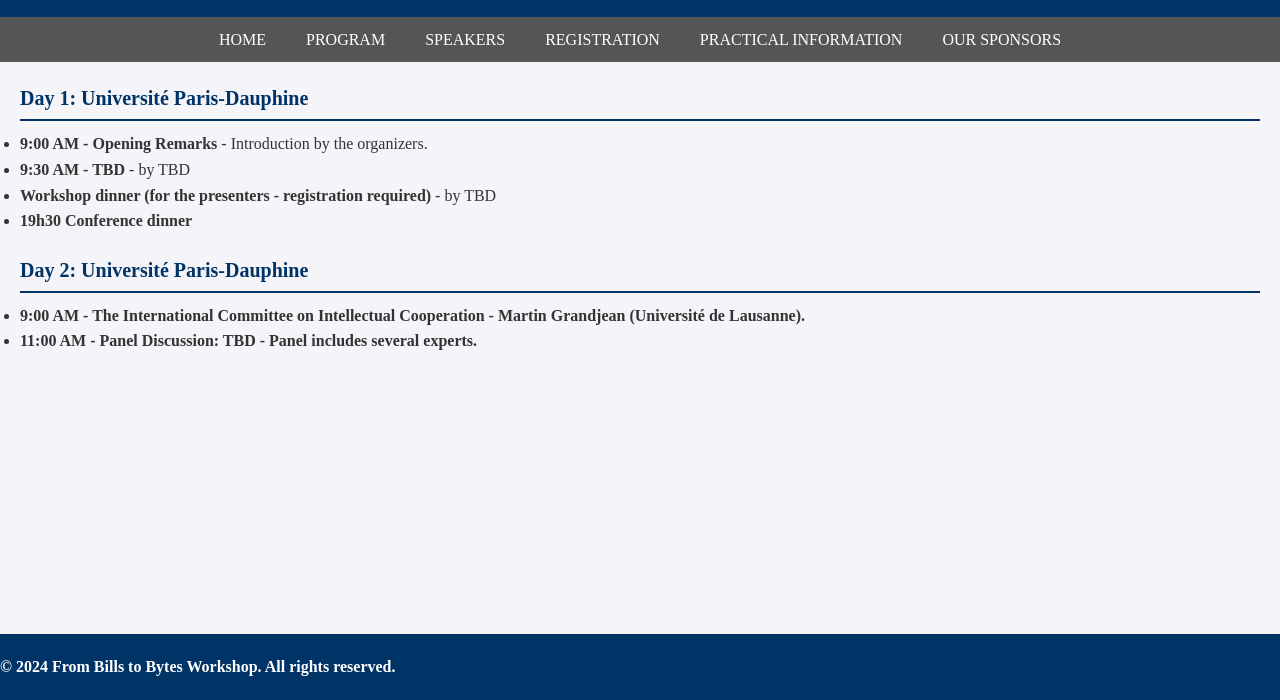
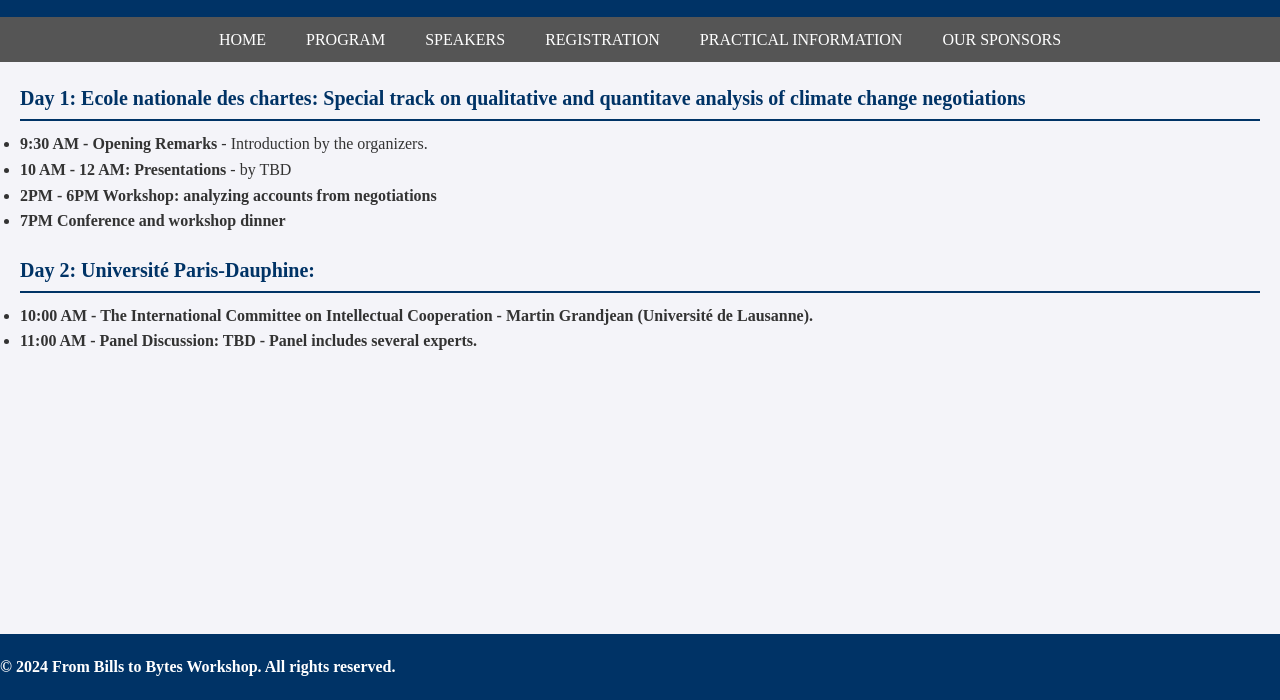
Before and after one commit to floriancafiero/from-bills-to-bytes, a plain HTML site: page program.html in a window 1280 px wide. Shown: the part 100-800 px from the top of the page. Drawn offline with Linux system fonts and the light colour scheme.

Commit message:
Update program.html

```diff
--- a/program.html
+++ b/program.html
@@ -23,19 +23,19 @@
     </nav>
     <main>
         <section id="day1">
-            <h2>Day 1: Université Paris-Dauphine</h2>
+            <h2>Day 1: Ecole nationale des chartes: Special track on qualitative and quantitave analysis of climate change negotiations </h2>
             <ul>
-                <li><strong>9:00 AM - Opening Remarks</strong> - Introduction by the organizers.</li>
-                <li><strong>9:30 AM - TBD </strong> - by TBD </li>
-                 <li><strong> Workshop dinner (for the presenters - registration required) </strong> - by TBD </li>
-                 <li><strong> 19h30 Conference dinner </li>
+                <li><strong>9:30 AM - Opening Remarks </strong> - Introduction by the organizers.</li>
+                <li><strong> 10 AM - 12 AM: Presentations </strong> - by TBD </li>
+                 <li><strong> 2PM - 6PM Workshop: analyzing accounts from negotiations </li>
+                 <li><strong> 7PM Conference and workshop dinner </li>
                 <!-- Add more events as per the actual schedule -->
             </ul>
         </section>
         <section id="day2">
-            <h2>Day 2:  Université Paris-Dauphine </h2>
+            <h2>Day 2:  Université Paris-Dauphine:  </h2>
             <ul>
-                <li><strong>9:00 AM - The International Committee on Intellectual Cooperation - Martin Grandjean (Université de Lausanne).</li>
+                <li><strong> 10:00 AM - The International Committee on Intellectual Cooperation - Martin Grandjean (Université de Lausanne).</li>
                 <li><strong>11:00 AM - Panel Discussion: TBD </strong> - Panel includes several experts.</li>
                 <!-- Add more events as per the actual schedule -->
             </ul>
```
